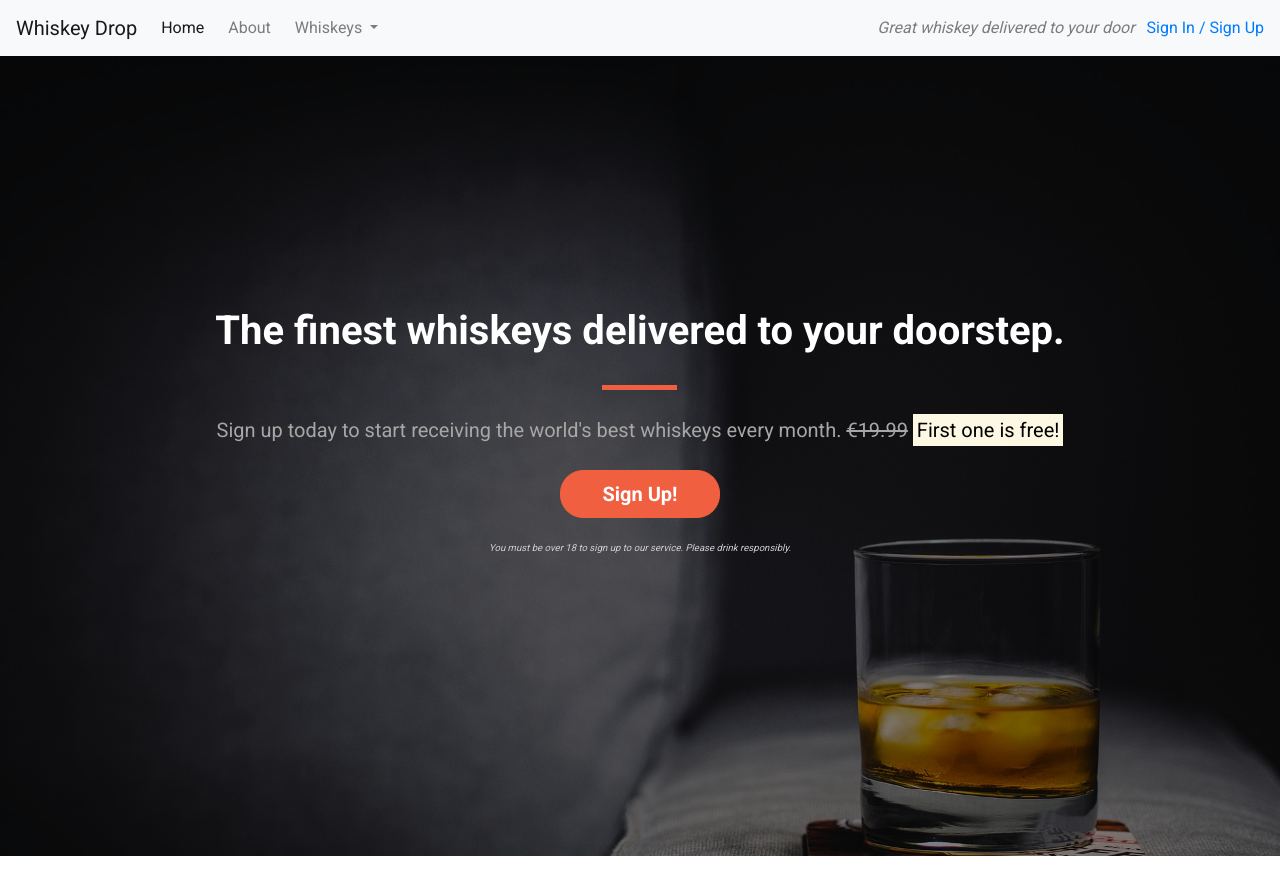
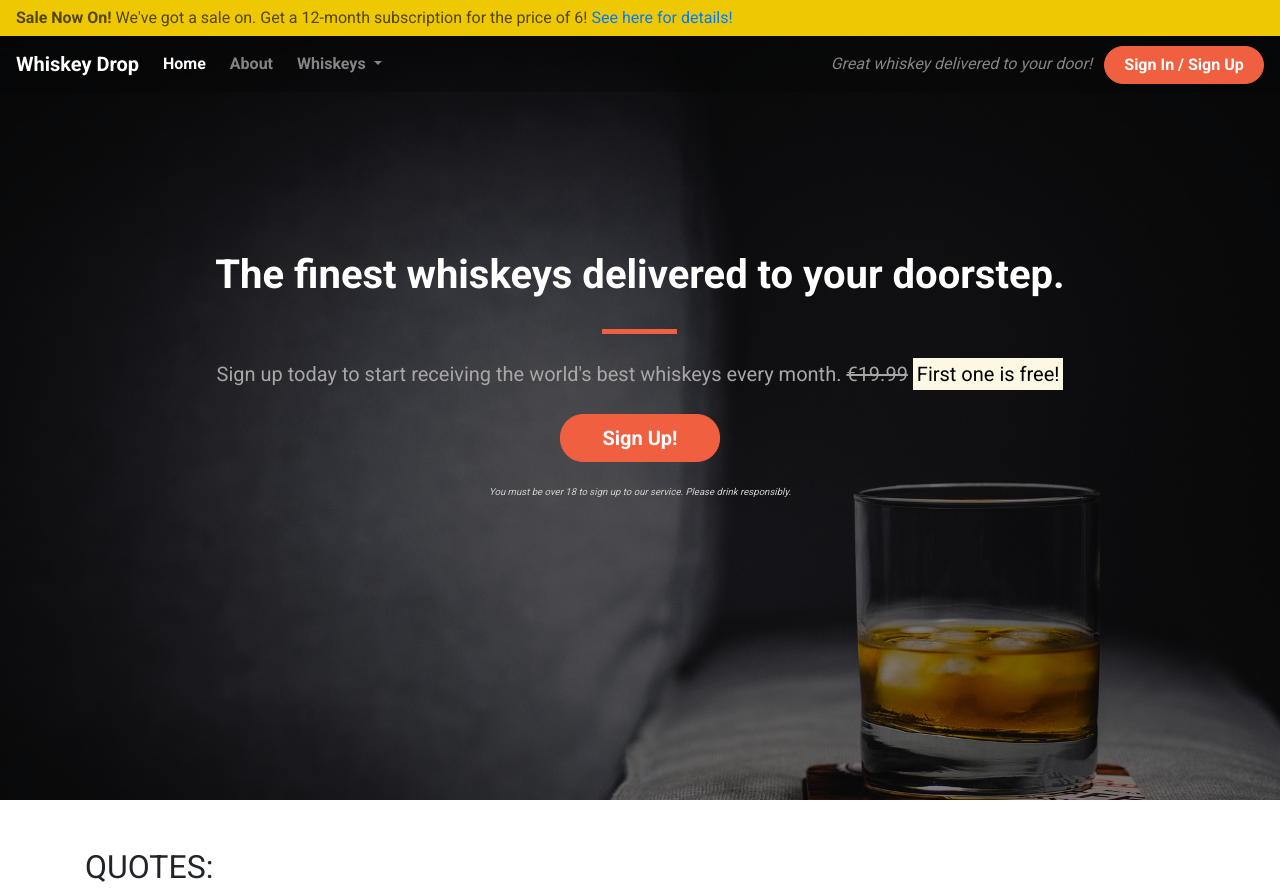
Before and after one commit to vinuc49/Project4-with-bootstrap, a plain HTML site: page Index.html in a window 1280 px wide. Shown: the top 889 px of the page. Drawn offline with nearby package versions, Linux system fonts and the light colour scheme.

Commit message:
update the alert section and nav

```diff
--- a/Index.html
+++ b/Index.html
@@ -25,9 +25,20 @@
   </head>
 
   <body>
-    <!--Nav-->
-    <nav class="navbar navbar-light navbar-expand-sm bg-light">
-      <a href="/" class="navbar-brand"> Whiskey Drop</a>
+    <div class="container-fluid navalert-container">
+      <div class="container-fluid alert-container">
+        <div class="row d-none d-sm-block">
+          <div class="col-12">
+            <div class="site-wide-alert alert alert-warning">
+              <strong>Sale Now On!</strong> We've got a sale on. Get a 12-month
+              subscription for the price of 6!
+              <a href="">See here for details!</a>
+            </div>
+          </div>
+        </div>
+      </div>
+      <nav class="navbar navbar-dark navbar-expand-sm">
+        <a href="/" class="navbar-brand">Whiskey Drop</a>
 
         <button
           class="navbar-toggler ml-auto"
@@ -46,7 +57,9 @@
             <li class="active nav-item mr-2">
               <a class="nav-link" href="/">Home</a>
             </li>
-          <li class="nav-item mr-2"><a class="nav-link" href="">About</a></li>
+            <li class="nav-item mr-2">
+              <a class="nav-link" href="/about">About</a>
+            </li>
             <li class="nav-item dropdown">
               <a
                 class="nav-link dropdown-toggle"
@@ -59,8 +72,10 @@
               >
                 Whiskeys
               </a>
-            <div class="dropdown-menu" aria-labelledby="navbarDropdownMenuLink">
-              <a class="dropdown-item" href="#">Indian</a>
+              <div
+                class="dropdown-menu"
+                aria-labelledby="navbarDropdownMenuLink"
+              >
                 <a class="dropdown-item" href="#">Irish</a>
                 <a class="dropdown-item" href="#">Scotch</a>
                 <a class="dropdown-item" href="#">Japanese</a>
@@ -69,27 +84,19 @@
             </li>
 
             <li class="nav-item mr-2 d-block d-sm-none">
-            <a class="nav-link" href="">Sign In / Sign Up</a>
+              <a class="nav-link" href="/login">Sign In / Sign Up</a>
             </li>
           </ul>
         </div>
         <div class="d-none d-md-block">
           <p class="navbar-text my-auto mr-2">
-          <i>Great whiskey delivered to your door</i>
+            <i>Great whiskey delivered to your door!</i>
           </p>
-        <a href="/login">Sign In / Sign Up</a>
+          <a href="/login" class="btn btn--cta btn--red">Sign In / Sign Up</a>
         </div>
-      <!--</div>-->
       </nav>
-    <!--<div class="container alert-container">-->
-    <!--    <div class="row d-none d-sm-block">-->
-    <!--        <div class="col-12">-->
-    <!--            <div class="alert alert-warning">-->
-    <!--                <strong>Sale Now On!</strong> We've got a sale on. Get a 12 month subscription for the price of 6! <a href="">See here for more details</a>-->
-    <!--            </div>-->
-    <!--        </div>-->
-    <!--    </div>-->
-    <!--</div>-->
+    </div>
+
     <div class="container-fluid callout-container">
       <!-- Callout -->
       <div class="opaque-overlay">&nbsp;</div>
--- a/css/style.css
+++ b/css/style.css
@@ -31,7 +31,20 @@ body {
     background-color: rgba(0, 0, 0, 0.5);
 }
 
-.quotes-container {}
+.alert-container .col-12 {
+    padding-left: 0;
+    padding-right: 0;
+}
+
+.site-wide-alert {
+    color: #544600;
+    background-color: #eec802;
+    border-color: #eec802;
+    padding: 5px 15px;
+    margin-bottom: 0;
+    border: 1px solid transparent;
+    border-radius: 0;
+}
 
 .features-container {}
 
@@ -50,6 +63,36 @@ body {
 
 .block-divider--short {
     width: 35px;
+}
+
+/* Navbar */
+
+.navalert-container {
+    position: absolute;
+    top: 0;
+    left: 0;
+    z-index: 1;
+    padding-left: 0;
+    padding-right: 0;
+}
+
+.navbar {
+    margin-bottom: 0;
+    width: 100%;
+    background-color: rgba(0, 0, 0, .25);
+    border: 0;
+}
+
+.navbar .navbar-toggler {
+    border: 0;
+}
+
+.navbar .navbar-brand {
+    font-weight: bold;
+}
+
+.navbar .navbar-nav a {
+    font-weight: bold;
 }
 
 /* Jumbotron */
```
Lines whose indentation alone changed are shown as unchanged.
